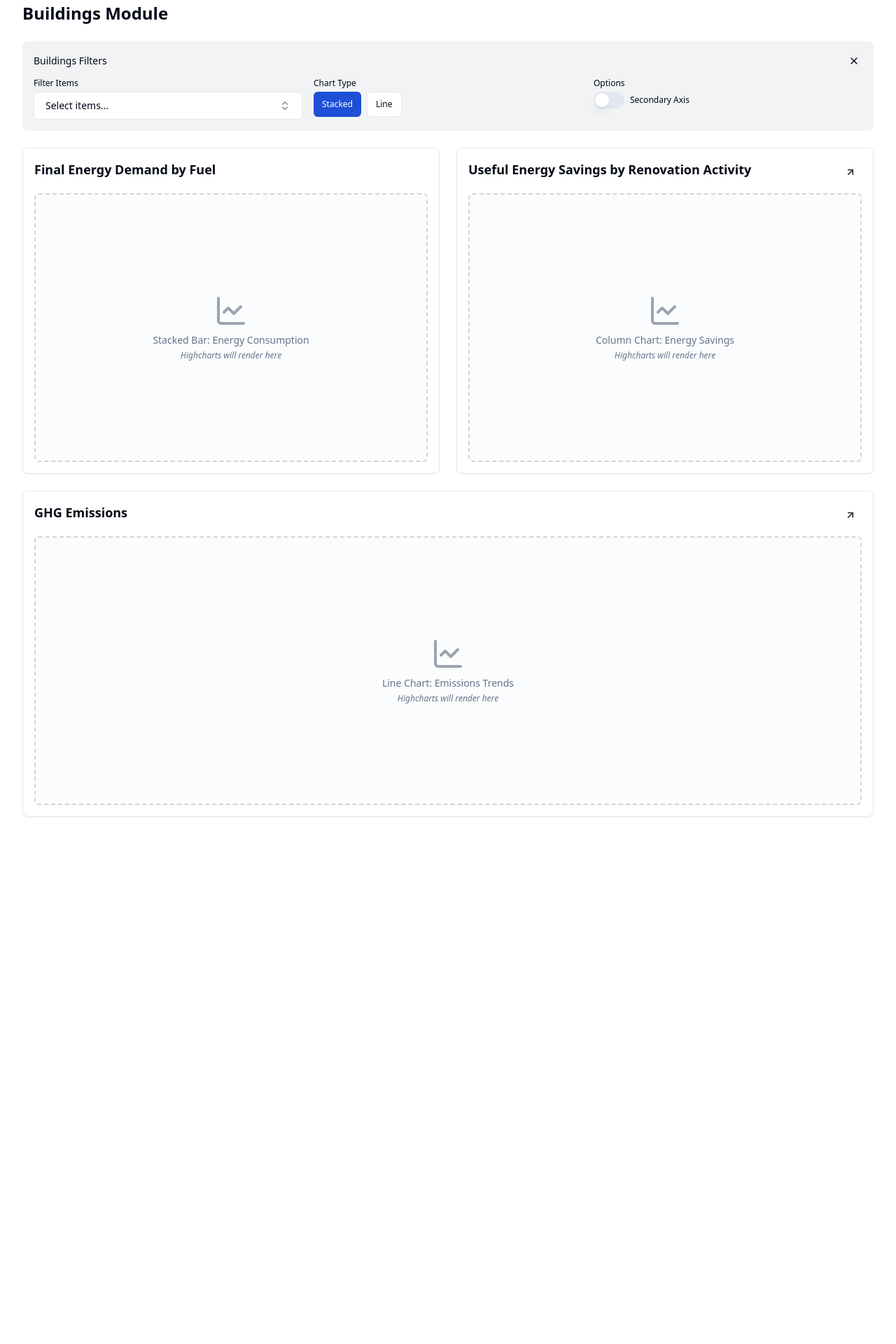
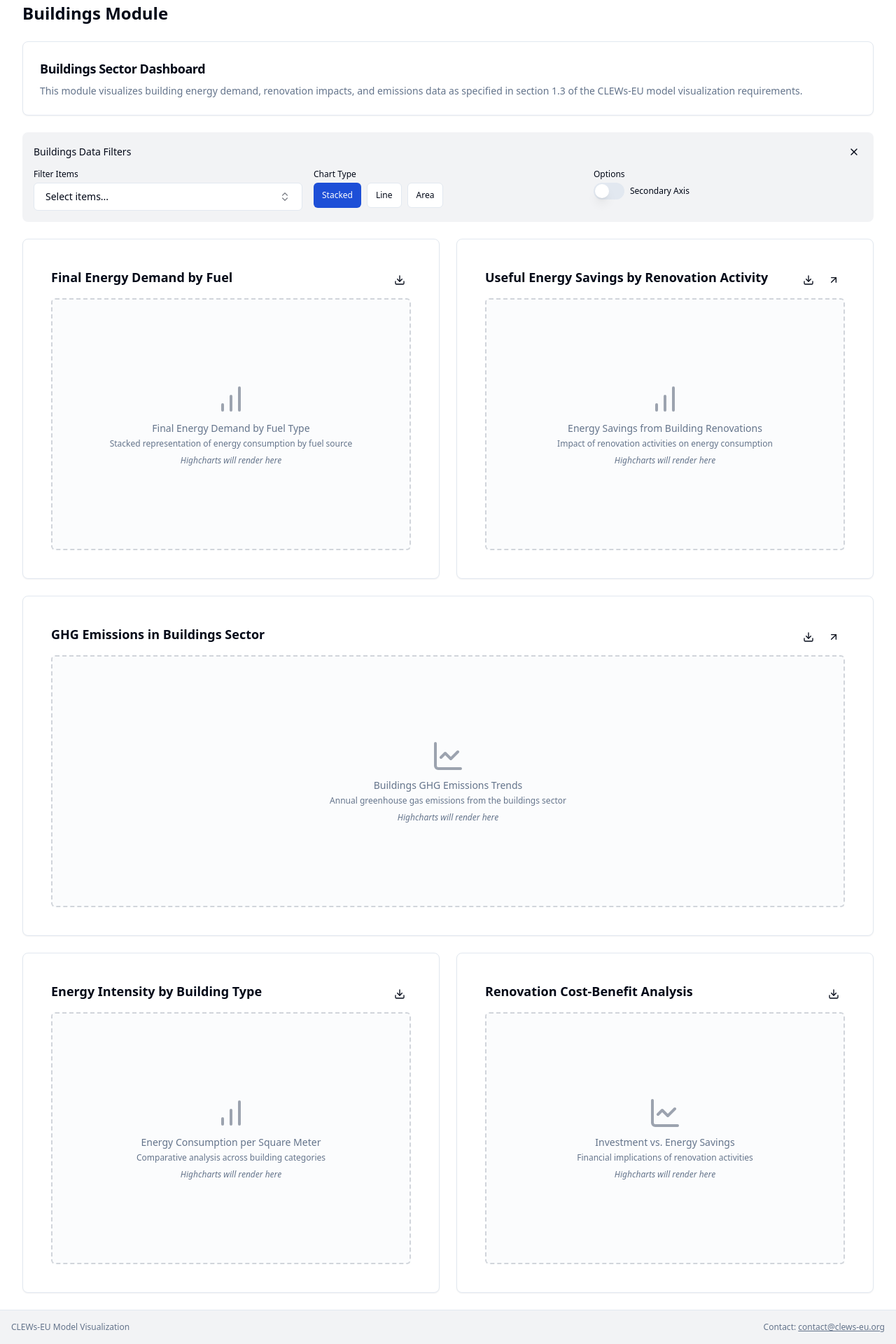
Before and after one commit to ChristosHadjichristofi/clews-horizon-visualizer, a React (Vite) app: page /buildings in a window 1280 px wide. Shown: the part 195-2115 px from the top of the page at 70% size. Before the commit the page ends 1386 px from the top, so only its background shows below. Built offline with nearby package versions, Linux system fonts and the light colour scheme.

Commit message:
Refactor: Implement initial visualizations

```diff
--- a/src/components/common/ChartCard.tsx
+++ b/src/components/common/ChartCard.tsx
@@ -1,47 +1,86 @@
 
 import React, { useState } from 'react';
-import { ArrowUpRight } from 'lucide-react';
+import { ArrowUpRight, Download } from 'lucide-react';
 import { Button } from '@/components/ui/button';
 import { cn } from '@/lib/utils';
 import DrillDownPanel from './DrillDownPanel';
+import { Card, CardHeader, CardContent, CardFooter } from '@/components/ui/card';
 
 interface ChartCardProps {
   title: string;
+  subtitle?: string;
   children: React.ReactNode;
   hasDrillDown?: boolean;
   drillDownContent?: React.ReactNode;
   className?: string;
+  downloadOptions?: {
+    png?: boolean;
+    csv?: boolean;
+  };
 }
 
 const ChartCard = ({
   title,
+  subtitle,
   children,
   hasDrillDown = false,
   drillDownContent,
-  className
+  className,
+  downloadOptions = { png: true, csv: true }
 }: ChartCardProps) => {
   const [isDrillDownOpen, setIsDrillDownOpen] = useState(false);
 
+  // Mock download handlers - these will be replaced with actual Highcharts export functionality
+  const handleDownloadPNG = () => {
+    console.log(`Downloading ${title} as PNG`);
+    // In real implementation: chart.exportChart({ type: 'image/png' });
+  };
+
+  const handleDownloadCSV = () => {
+    console.log(`Downloading ${title} data as CSV`);
+    // In real implementation: chart.downloadCSV();
+  };
+
   return (
     <>
-      <div className={cn('chart-card', className)}>
-        <div className="flex justify-between items-center mb-3">
+      <Card className={cn('chart-card', className)}>
+        <CardHeader className="pb-2">
+          <div className="flex justify-between items-center">
+            <div>
               <h3 className="chart-card-title">{title}</h3>
+              {subtitle && <p className="text-sm text-muted-foreground">{subtitle}</p>}
+            </div>
+            <div className="flex gap-1">
+              {downloadOptions.png && (
+                <Button
+                  variant="ghost"
+                  size="sm"
+                  onClick={handleDownloadPNG}
+                  className="h-8 w-8 p-0"
+                  title="Download as PNG"
+                >
+                  <Download size={18} />
+                </Button>
+              )}
+
               {hasDrillDown && (
                 <Button
                   variant="ghost"
                   size="sm"
                   onClick={() => setIsDrillDownOpen(true)}
                   className="h-8 w-8 p-0"
+                  title="Show detailed analysis"
                 >
                   <ArrowUpRight size={18} />
                 </Button>
               )}
             </div>
-        <div className="chart-container">
+          </div>
+        </CardHeader>
+        <CardContent className="chart-container">
           {children}
-        </div>
-      </div>
+        </CardContent>
+      </Card>
 
       {hasDrillDown && drillDownContent && (
         <DrillDownPanel
--- a/src/components/common/ChartPlaceholder.tsx
+++ b/src/components/common/ChartPlaceholder.tsx
@@ -1,18 +1,45 @@
 
 import React from 'react';
-import { LineChart } from 'lucide-react';
+import { LineChart, BarChart, PieChart, AreaChart } from 'lucide-react';
 
 interface ChartPlaceholderProps {
   title?: string;
-  chartType?: 'bar' | 'line' | 'pie' | 'area';
+  subtitle?: string;
+  chartType?: 'bar' | 'line' | 'pie' | 'area' | 'stacked';
+  height?: string;
+  className?: string;
 }
 
-const ChartPlaceholder = ({ title = "Chart Preview", chartType = 'bar' }: ChartPlaceholderProps) => {
+const ChartPlaceholder = ({
+  title = "Chart Preview",
+  subtitle,
+  chartType = 'bar',
+  height = "h-full",
+  className
+}: ChartPlaceholderProps) => {
+  const getIcon = () => {
+    switch(chartType) {
+      case 'line':
+        return <LineChart size={48} className="text-gray-400 mb-2" />;
+      case 'pie':
+        return <PieChart size={48} className="text-gray-400 mb-2" />;
+      case 'area':
+        return <AreaChart size={48} className="text-gray-400 mb-2" />;
+      case 'stacked':
+      case 'bar':
+      default:
+        return <BarChart size={48} className="text-gray-400 mb-2" />;
+    }
+  };
+
   return (
-    <div className="flex flex-col items-center justify-center w-full h-full rounded-md border-2 border-dashed border-gray-300 p-4 bg-muted/30">
-      <LineChart size={48} className="text-gray-400 mb-2" />
-      <p className="text-muted-foreground text-sm font-medium">{title}</p>
-      <p className="text-muted-foreground text-xs mt-1 italic">Highcharts will render here</p>
+    <div className={`flex flex-col items-center justify-center w-full ${height} rounded-md border-2 border-dashed border-gray-300 p-4 bg-muted/30 ${className}`}>
+      {getIcon()}
+      <p className="text-muted-foreground text-sm font-medium text-center">{title}</p>
+      {subtitle && (
+        <p className="text-muted-foreground text-xs mt-1">{subtitle}</p>
+      )}
+      <p className="text-muted-foreground text-xs mt-2 italic">Highcharts will render here</p>
     </div>
   );
 };
--- a/src/components/layout/Layout.tsx
+++ b/src/components/layout/Layout.tsx
@@ -15,6 +15,22 @@ const Layout = ({ children }: LayoutProps) => {
       <main className="flex-1">
         {children}
       </main>
+      <footer className="bg-secondary/50 border-t py-4">
+        <div className="container mx-auto px-4">
+          <div className="flex flex-col md:flex-row justify-between items-center">
+            <div>
+              <p className="text-xs text-muted-foreground">
+                CLEWs-EU Model Visualization
+              </p>
+            </div>
+            <div className="mt-2 md:mt-0">
+              <p className="text-xs text-muted-foreground">
+                Contact: <a href="mailto:contact@clews-eu.org" className="underline">contact@clews-eu.org</a>
+              </p>
+            </div>
+          </div>
+        </div>
+      </footer>
     </div>
   );
 };
--- a/src/pages/Buildings.tsx
+++ b/src/pages/Buildings.tsx
@@ -1,9 +1,16 @@
 
-import React from 'react';
+import React, { useState } from 'react';
+import { Card, CardHeader, CardTitle, CardContent } from '@/components/ui/card';
 import FilterPanel from '@/components/common/FilterPanel';
 import ChartCard from '@/components/common/ChartCard';
 import ChartPlaceholder from '@/components/common/ChartPlaceholder';
+import {
+  ChartContainer,
+  ChartTooltipContent,
+  ChartTooltip
+} from '@/components/ui/chart';
 
+// Building fuels and renovation data based on section 1.3 requirements
 const buildingFuels = [
   { id: 'electricity', label: 'Electricity' },
   { id: 'natural-gas', label: 'Natural Gas' },
@@ -22,55 +29,137 @@ const renovationTypes = [
 ];
 
 const Buildings = () => {
+  // State for tracking selected filters
+  const [selectedFuels, setSelectedFuels] = useState<string[]>([]);
+  const [selectedRenovations, setSelectedRenovations] = useState<string[]>([]);
+  const [chartType, setChartType] = useState('stacked');
+
+  // Handler for filter changes
+  const handleFuelFilterChange = (fuels: string[]) => {
+    setSelectedFuels(fuels);
+    console.log('Selected fuels:', fuels);
+  };
+
+  const handleRenovationFilterChange = (renovations: string[]) => {
+    setSelectedRenovations(renovations);
+    console.log('Selected renovations:', renovations);
+  };
+
   return (
     <div className="container mx-auto py-6">
       <h1 className="text-2xl font-bold mb-6">Buildings Module</h1>
 
+      <Card className="mb-6">
+        <CardHeader className="pb-2">
+          <CardTitle className="text-lg">Buildings Sector Dashboard</CardTitle>
+        </CardHeader>
+        <CardContent>
+          <p className="text-muted-foreground text-sm">
+            This module visualizes building energy demand, renovation impacts, and emissions data
+            as specified in section 1.3 of the CLEWs-EU model visualization requirements.
+          </p>
+        </CardContent>
+      </Card>
+
       <FilterPanel
-        title="Buildings Filters"
+        title="Buildings Data Filters"
         items={[...buildingFuels, ...renovationTypes]}
-        chartTypes={['stacked', 'line']}
+        chartTypes={['stacked', 'line', 'area']}
         hasSecondaryAxis={true}
+        onFilterChange={handleFuelFilterChange}
+        onChartTypeChange={(type) => setChartType(type)}
       />
 
       <div className="grid grid-cols-1 md:grid-cols-2 gap-6 mt-6">
+        {/* Chart 1: Final Energy Demand by Fuel - Required by section 1.3.1 */}
         <ChartCard title="Final Energy Demand by Fuel">
-          <ChartPlaceholder title="Stacked Bar: Energy Consumption" />
+          <ChartPlaceholder
+            title="Final Energy Demand by Fuel Type"
+            subtitle="Stacked representation of energy consumption by fuel source"
+            chartType="stacked"
+          />
         </ChartCard>
 
+        {/* Chart 2: Useful Energy Savings by Renovation Activity - Required by section 1.3.1 */}
         <ChartCard
           title="Useful Energy Savings by Renovation Activity"
           hasDrillDown={true}
           drillDownContent={
             <div>
               <FilterPanel
+                title="Renovation Filters"
                 items={renovationTypes}
                 chartTypes={['stacked', 'column']}
+                onFilterChange={handleRenovationFilterChange}
               />
-              <div className="mt-4">
-                <ChartPlaceholder title="Renovation Impact Details" />
+              <div className="mt-4 grid grid-cols-1 gap-4">
+                <ChartPlaceholder
+                  title="Renovation Impact by Type"
+                  subtitle="Detailed energy savings breakdown"
+                />
+                <ChartPlaceholder
+                  title="Annual Renovation Rate"
+                  chartType="line"
+                />
               </div>
             </div>
           }
         >
-          <ChartPlaceholder title="Column Chart: Energy Savings" />
+          <ChartPlaceholder
+            title="Energy Savings from Building Renovations"
+            subtitle="Impact of renovation activities on energy consumption"
+            chartType="bar"
+          />
         </ChartCard>
 
+        {/* Chart 3: GHG Emissions - Required by section 1.3.1 */}
         <ChartCard
-          title="GHG Emissions"
+          title="GHG Emissions in Buildings Sector"
           className="md:col-span-2"
           hasDrillDown={true}
           drillDownContent={
             <div className="grid grid-cols-2 gap-4">
-              <ChartPlaceholder title="With Renovation" />
-              <ChartPlaceholder title="Without Renovation" />
+              <ChartPlaceholder
+                title="With Renovation Measures"
+                chartType="line"
+              />
+              <ChartPlaceholder
+                title="Without Renovation Measures"
+                chartType="line"
+              />
               <div className="col-span-2">
-                <ChartPlaceholder title="Emissions Reduction Potential" />
+                <ChartPlaceholder
+                  title="Emissions Reduction Potential"
+                  subtitle="Difference between renovation scenarios"
+                  chartType="area"
+                />
               </div>
             </div>
           }
         >
-          <ChartPlaceholder title="Line Chart: Emissions Trends" />
+          <ChartPlaceholder
+            title="Buildings GHG Emissions Trends"
+            subtitle="Annual greenhouse gas emissions from the buildings sector"
+            chartType="line"
+          />
+        </ChartCard>
+
+        {/* Additional chart for deeper analysis */}
+        <ChartCard title="Energy Intensity by Building Type">
+          <ChartPlaceholder
+            title="Energy Consumption per Square Meter"
+            subtitle="Comparative analysis across building categories"
+            chartType="bar"
+          />
+        </ChartCard>
+
+        {/* Additional chart for deeper analysis */}
+        <ChartCard title="Renovation Cost-Benefit Analysis">
+          <ChartPlaceholder
+            title="Investment vs. Energy Savings"
+            subtitle="Financial implications of renovation activities"
+            chartType="line"
+          />
         </ChartCard>
       </div>
     </div>
```
Lines whose indentation alone changed are shown as unchanged.
